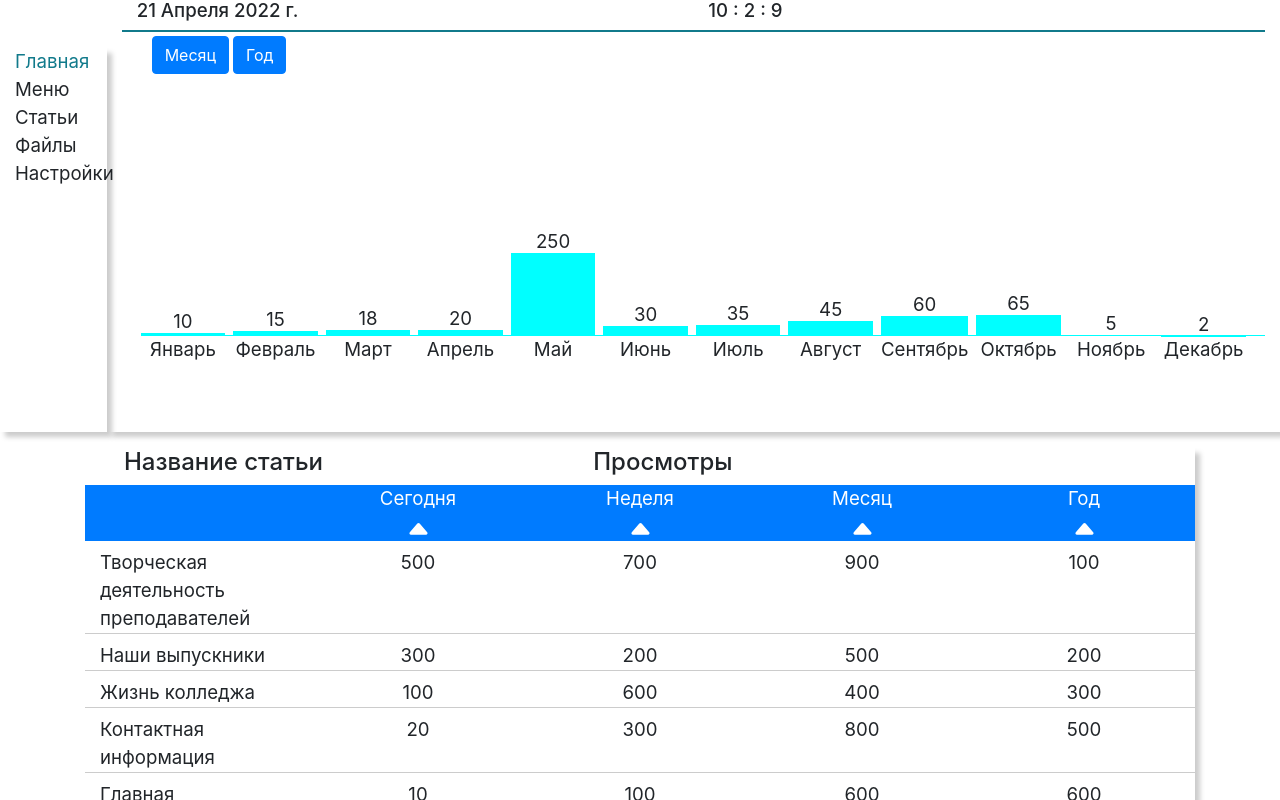
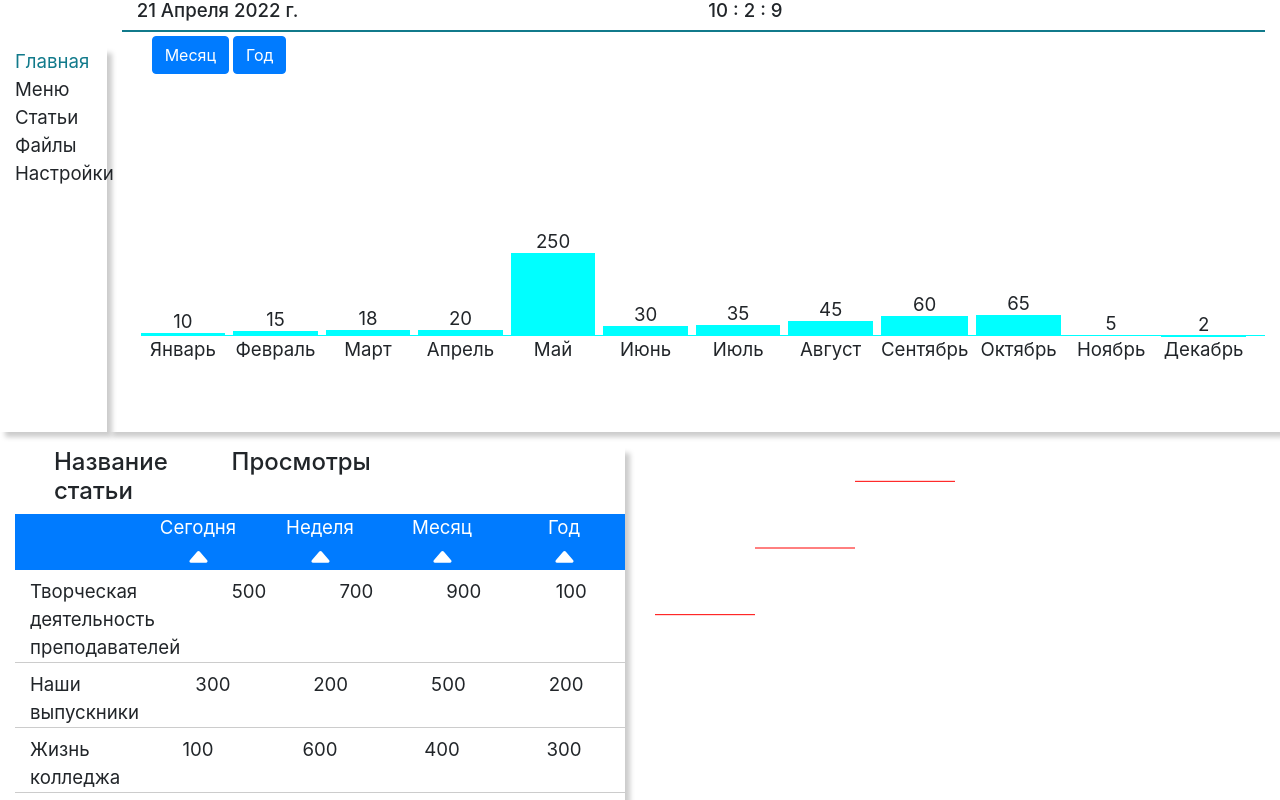
Before and after one commit to dimaarion/metrika, a React (Create React App) app: page / in a window 1280 px wide. Shown: the top 800 px of the page. Built offline with nearby package versions, Linux system fonts and the light colour scheme.

Commit message:
dimaarion/metrika.git

```diff
--- a/src/App.js
+++ b/src/App.js
@@ -57,12 +57,18 @@ function App() {
     "Ноября",
     "Декабря"
   ];
-
+  function displayPages(f, p, n) {
+    if (p === n) {
+      return f;
+    } else {
+      return <div></div>;
+    }
+  }
   return (
     <div className="container-fluid">
       <div className="row">
         <Menu menu={menu} setPage={setPage} page={page} />
-        {page === "Главная" ? (
+        {displayPages(
           <Metrika
             hostPage={hostPages}
             mount={mount}
@@ -73,18 +79,12 @@ function App() {
             min={min}
             hour={hour}
             host={host}
-          />
-        ) : (
-          <div></div>
+          />,
+          page,
+          "Главная"
         )}
       </div>
-      {page === "Главная" ? (
-        <div className="container mt-3">
-          <HostPage host={hostPages} />
-        </div>
-      ) : (
-        <div></div>
-      )}
+      {displayPages(<HostPage host={hostPages} />, page, "Главная")}
     </div>
   );
 }
--- a/src/HostPage.js
+++ b/src/HostPage.js
@@ -2,6 +2,7 @@ import React, { useEffect, useState } from "react";
 import { Col, Row } from "react-bootstrap";
 import CaretDown from "./CaretDown.js";
 import CaretUp from "./CaretUp.js";
+import { procent } from "./action";
 import "./css/metrika.css";
 import "./css/hostpage.css";
 export default function HostPage(props) {
@@ -74,7 +75,8 @@ export default function HostPage(props) {
     );
   }, [sortG, props.host]);
   return (
-    <div>
+    <div className="row">
+      <div className="col-sm mt-3">
         <div className="boxes">
           <Col>
             <Row>
@@ -112,7 +114,8 @@ export default function HostPage(props) {
                   );
                 }}
               >
-              Сегодня <Col>{sort === false ? <CaretUp /> : <CaretDown />}</Col>
+                Сегодня{" "}
+                <Col>{sort === false ? <CaretUp /> : <CaretDown />}</Col>
               </Col>
               <Col
                 className="text-center"
@@ -134,7 +137,8 @@ export default function HostPage(props) {
                   );
                 }}
               >
-              Неделя <Col>{sortN === false ? <CaretUp /> : <CaretDown />}</Col>
+                Неделя{" "}
+                <Col>{sortN === false ? <CaretUp /> : <CaretDown />}</Col>
               </Col>
               <Col
                 className="text-center"
@@ -196,5 +200,33 @@ export default function HostPage(props) {
           </Col>
         </div>
       </div>
+      <div className="col-sm boxes pt-3 ">
+        <svg width="500" height="300">
+          {sortP
+            .filter((f, i) => i < 3)
+            .map((x, j) => (
+              /* <div
+              key={x.name + "grafic"}
+              className="col-sm"
+              style={{
+                height: procent(300, x.hostVizD) + "px",
+                marginTop: 300 - procent(300, x.hostVizD) + "px",
+                backgroundColor: "blue"
+              }}
+            >
+              {x.name}
+            </div>*/
+              <line
+                key={x.name + "grafic"}
+                stroke="red"
+                x1={j * 100}
+                y1={procent(300, x.hostVizD)}
+                x2={j * 100 + 100}
+                y2={procent(300, x.hostVizD)}
+              />
+            ))}
+        </svg>
+      </div>
+    </div>
   );
 }
```
Lines whose indentation alone changed are shown as unchanged.
